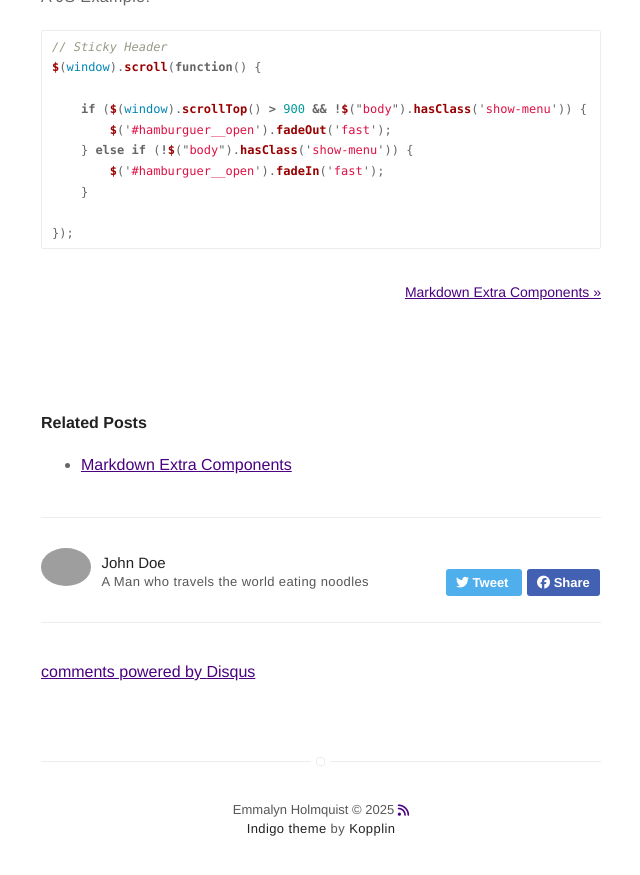
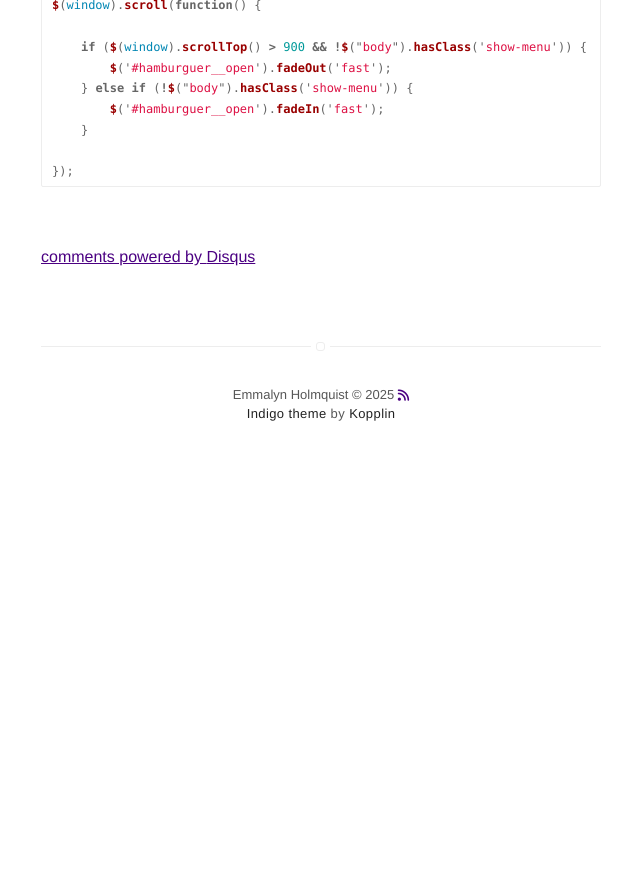
Before and after one commit to eholmquist01/eholmquist01.github.io, a Jekyll site: the page built from _posts/2016-02-24-markdown-common-elements.markdown, in a window 1280 px wide and 900 px high, scrolled down 5166 px. Shown: the top 875 px of the window, without its empty margins (319-959 px from the left). Built offline with Jekyll 4.4.1, drawn with Linux system fonts in a browser that asks for light colours; nearby versions of some CDN libraries; comment, search, counter and statistics services are not loaded; after the commit the page ends 5651 px from its top, so only the background shows below that; some of the changed text lies outside the part shown.

Commit message:
Update _config.yml

```diff
--- a/_config.yml
+++ b/_config.yml
@@ -20,7 +20,7 @@
 resume-external: true
 resume-url: https://eholmquist01.github.io/Emmalyn_Holmquist_Resume_4_23.pdf
 
-url: https://sergiokopplin.github.io/indigo
+url: https://eholmquist01.github.io
 # your url: https://USERNAME.github.io
 
 permalink: /:title/
@@ -34,20 +34,19 @@
   categories: [blog, project] # only show disqus for posts that have these categories
 
 # if you don't have any of social below, comment the line
-facebook: myfacebook
-twitter: mytwitter
-instagram: myinstagram
-linkedin: mylinkedin
-github: mygithub
-email: myemail@gmail.com
+#facebook: myfacebook
+#twitter: mytwitter
+instagram: emmalyn.holmquist
+linkedin: www.linkedin.com/in/emmalyn-holmquist
+github: https://github.com/eholmquist01/eholmquist01
+email: emmalynholmquist@gmail.com
 
 authors:
   johndoe:
-    name: John Doe
-    bio: A Man who travels the world eating noodles
+    name: Emmalyn Holmquist
     external-image: false
-    picture: assets/images/profile.jpg
-    twitter: johndoe
+    picture: https://eholmquist01.github.io/assets/images/emmalyn.JPG
+
   jamesfoster:
     name: James Foster
     bio: A Man who develops software with coffee
@@ -65,22 +64,22 @@
 
 # if you don't need "about" or "blog", comment them out below
 about: true
-blog: true
+#blog: true
 
 # do you want to show the "read time" of the posts?
-read-time: true
+#read-time: true
 
 # do you want to show the "tags" inside the posts?
-show-tags: true
+#show-tags: true
 
 # related posts inside a post?
-related: true
+#related: true
 
 # Display links for next and previous posts for the specified categories
-post-advance-links: [blog]
+#post-advance-links: [blog]
 
 # show author block at the end of a post ?
-show-author: true
+#show-author: true
 
 # do you want some animations?
 animation: true
```
